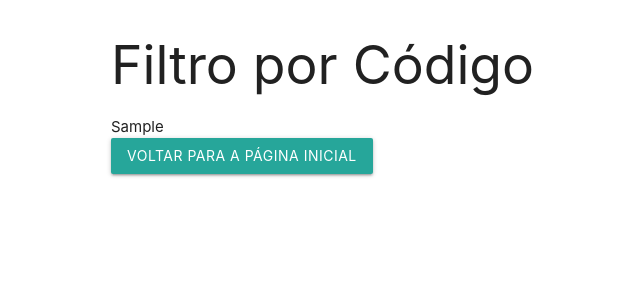
After one commit to delanoholanda/producao_uni, a Flask app: template app/templates/filtro_codigo.html in a window 1280 px wide. The commit adds this page. Shown: the top 300 px of the page, without its empty margins (81-721 px from the left). Run offline with Flask 3, Linux system fonts and the light colour scheme; the template is opened without the code that fills it: most values are stand-ins (such as "Sample title", 1, 10 or a date in 2020).

Commit message:
Ajustes nos valores pagos em crianças AT e adição de Filtro por AT 30% concluido

```diff
--- a/app/app.py
+++ b/app/app.py
@@ -8,6 +8,11 @@ import re
 import PyPDF2
 
 app = Flask(__name__)
+
+TEXTO_EXTRAIDO = ""
+CODIGOS_DIFERENTES = ""
+LOTES_DIFERENTES = ""
+DATAFRAME_ORIGINAL = None
 
 def extrairTextoPdf(caminho_arquivo):
     with open(caminho_arquivo, 'rb') as arquivo:
@@ -189,6 +194,9 @@ def montarDataFrame(lista_diferentes_codigos, texto_processado):
 
     # Criar o DataFrame
     df = pd.DataFrame(dados)
+    # Limpar espaços em branco no final dos valores da coluna "Beneficiário"
+    df['Beneficiário'] = df['Beneficiário'].str.strip()
+
     return df
 
 def filtroAllCodigo(dataFrame, lista_diferentes_codigos):
@@ -258,10 +266,142 @@ def filtroByCodigo(dataFrame, codigo):
 
     return contagem_ocorrencias
 
+def filtroByCodigo2(dataFrame, codigo):
+
+    # Lista de beneficiários específicos
+    beneficiarios_especificos = ["CECILIA PEREIRA MACHADO", "JOAO MIGUEL PARENTE GOMES"]
+
+    # Selecione apenas as linhas com o código "5000510"
+    df_codigo = dataFrame[dataFrame['Código'] == codigo]
+
+    # Contar a quantidade de ocorrências de cada beneficiário para o código "5000510"
+    contagem_ocorrencias = df_codigo['Beneficiário'].value_counts().reset_index()
+
+    # Renomear as colunas do DataFrame resultante
+    contagem_ocorrencias.columns = ['Beneficiário', 'Quantas vezes Passou']
+
+
+
+
+    # print(contagem_ocorrencias)
+
+    #     # Verificando se os beneficiários estão no DataFrame
+    # for beneficiario in beneficiarios_especificos:
+    #     if beneficiario in contagem_ocorrencias["Beneficiário"].values:
+    #         print(f"{beneficiario} está presente no DataFrame.")
+    #     else:
+    #         print(f"{beneficiario} não está presente no DataFrame.")
+
+    # Criando a nova coluna "Valor Por Atendimento" e atribuindo o valor de 50,00 em todas as linhas
+    contagem_ocorrencias['Valor Por Atendimento'] = 50.00
+
+
+    # Função para calcular os valores específicos para os beneficiários "CECILIA PEREIRA MACHADO" e "JOAO MIGUEL PARENTE GOMES"
+    def calcular_valores(row):
+        if row['Beneficiário'] in beneficiarios_especificos:
+            parceiro_1 = row['Quantas vezes Passou'] * row['Valor Por Atendimento'] * 0.5
+            parceiro_2 = row['Quantas vezes Passou'] * row['Valor Por Atendimento'] * 0.4
+        else:
+            parceiro_1 = row['Quantas vezes Passou'] * row['Valor Por Atendimento'] * 0.6
+            parceiro_2 = row['Quantas vezes Passou'] * row['Valor Por Atendimento'] * 0.4
+
+        recebido = row['Quantas vezes Passou'] * row['Valor Por Atendimento']
+        devido = 40 * 50.00 if row['Beneficiário'] in beneficiarios_especificos else 0.00
+        mae_faltou = recebido - devido if row['Beneficiário'] in beneficiarios_especificos else 0.00
+        return pd.Series({'Recebido': recebido, 'Devido': devido, 'Mãe Faltou': mae_faltou, 'Parceiro 1 - 60%': parceiro_1, 'Parceiro 2 - 40%': parceiro_2})
+
+    # Aplicando a função aos dados do DataFrame para calcular as colunas "Recebido", "Devido", "Mãe Faltou", "Parceiro 1 - 60%" e "Parceiro 2 - 40%"
+    contagem_ocorrencias[['Recebido', 'Devido', 'Mãe Faltou', 'Parceiro 1 - 60%', 'Parceiro 2 - 40%']] = contagem_ocorrencias.apply(calcular_valores, axis=1)
+
+    # Formatar as colunas para o formato de moeda (real brasileiro)
+    # contagem_ocorrencias['Quantas vezes Passou'] = contagem_ocorrencias['Quantas vezes Passou'].map('R${:,.2f}'.format)
+    contagem_ocorrencias['Valor Por Atendimento'] = contagem_ocorrencias['Valor Por Atendimento'].map('R$ {:,.2f}'.format)
+    contagem_ocorrencias['Recebido'] = contagem_ocorrencias['Recebido'].map('R$ {:,.2f}'.format)
+    contagem_ocorrencias['Devido'] = contagem_ocorrencias['Devido'].map('R$ {:,.2f}'.format)
+    contagem_ocorrencias['Mãe Faltou'] = contagem_ocorrencias['Mãe Faltou'].map('R$ {:,.2f}'.format)
+    contagem_ocorrencias['Parceiro 1 - 60%'] = contagem_ocorrencias['Parceiro 1 - 60%'].map('R$ {:,.2f}'.format)
+    contagem_ocorrencias['Parceiro 2 - 40%'] = contagem_ocorrencias['Parceiro 2 - 40%'].map('R$ {:,.2f}'.format)
+
+
+    # Ordenar o DataFrame pelo nome dos beneficiários em ordem alfabética
+    contagem_ocorrencias = contagem_ocorrencias.sort_values(by='Beneficiário', ignore_index=True)
+
+    return contagem_ocorrencias
+
+
+def filtroByAT(dataFrame, beneficiarios_desejados, codigo):
+
+    # Lista de beneficiários específicos
+    beneficiarios_especificos = ["CECILIA PEREIRA MACHADO", "JOAO MIGUEL PARENTE GOMES"]
+
+    # Selecione apenas as linhas com o código "5000510"
+    df_codigo = dataFrame[dataFrame['Código'] == codigo]
+
+    # Contar a quantidade de ocorrências de cada beneficiário para o código "5000510"
+    contagem_ocorrencias = df_codigo['Beneficiário'].value_counts().reset_index()
+
+    # Renomear as colunas do DataFrame resultante
+    contagem_ocorrencias.columns = ['Beneficiário', 'Quantas vezes Passou']
+
+    print(contagem_ocorrencias)
+
+    # Filtro para manter apenas as linhas cujo beneficiário está na lista de beneficiários específicos
+    filtro = contagem_ocorrencias["Beneficiário"].isin(beneficiarios_desejados)
+
+    # Aplicar o filtro ao DataFrame
+    contagem_ocorrencias = contagem_ocorrencias[filtro]
+
+    print(contagem_ocorrencias)
+
+
+    # print(contagem_ocorrencias)
+
+    #     # Verificando se os beneficiários estão no DataFrame
+    # for beneficiario in beneficiarios_especificos:
+    #     if beneficiario in contagem_ocorrencias["Beneficiário"].values:
+    #         print(f"{beneficiario} está presente no DataFrame.")
+    #     else:
+    #         print(f"{beneficiario} não está presente no DataFrame.")
+
+    # Criando a nova coluna "Valor Por Atendimento" e atribuindo o valor de 50,00 em todas as linhas
+    contagem_ocorrencias['Valor Por Atendimento'] = 50.00
+
+
+    # Função para calcular os valores específicos para os beneficiários "CECILIA PEREIRA MACHADO" e "JOAO MIGUEL PARENTE GOMES"
+    def calcular_valores(row):
+        if row['Beneficiário'] in beneficiarios_desejados:
+            parceiro_1 = row['Quantas vezes Passou'] * row['Valor Por Atendimento'] * 0.5
+            parceiro_2 = row['Quantas vezes Passou'] * row['Valor Por Atendimento'] * 0.4
+        else:
+            parceiro_1 = row['Quantas vezes Passou'] * row['Valor Por Atendimento'] * 0.6
+            parceiro_2 = row['Quantas vezes Passou'] * row['Valor Por Atendimento'] * 0.4
+
+        recebido = row['Quantas vezes Passou'] * row['Valor Por Atendimento']
+        devido = 40 * 50.00 if row['Beneficiário'] in beneficiarios_especificos else 0.00
+        mae_faltou = recebido - devido if row['Beneficiário'] in beneficiarios_especificos else 0.00
+        return pd.Series({'Recebido': recebido, 'Devido': devido, 'Mãe Faltou': mae_faltou, 'Parceiro 1 - 60%': parceiro_1, 'Parceiro 2 - 40%': parceiro_2})
+
+    # Aplicando a função aos dados do DataFrame para calcular as colunas "Recebido", "Devido", "Mãe Faltou", "Parceiro 1 - 60%" e "Parceiro 2 - 40%"
+    contagem_ocorrencias[['Recebido', 'Devido', 'Mãe Faltou', 'Parceiro 1 - 60%', 'Parceiro 2 - 40%']] = contagem_ocorrencias.apply(calcular_valores, axis=1)
+
+    # Formatar as colunas para o formato de moeda (real brasileiro)
+    # contagem_ocorrencias['Quantas vezes Passou'] = contagem_ocorrencias['Quantas vezes Passou'].map('R${:,.2f}'.format)
+    contagem_ocorrencias['Valor Por Atendimento'] = contagem_ocorrencias['Valor Por Atendimento'].map('R$ {:,.2f}'.format)
+    contagem_ocorrencias['Recebido'] = contagem_ocorrencias['Recebido'].map('R$ {:,.2f}'.format)
+    contagem_ocorrencias['Devido'] = contagem_ocorrencias['Devido'].map('R$ {:,.2f}'.format)
+    contagem_ocorrencias['Mãe Faltou'] = contagem_ocorrencias['Mãe Faltou'].map('R$ {:,.2f}'.format)
+    contagem_ocorrencias['Parceiro 1 - 60%'] = contagem_ocorrencias['Parceiro 1 - 60%'].map('R$ {:,.2f}'.format)
+    contagem_ocorrencias['Parceiro 2 - 40%'] = contagem_ocorrencias['Parceiro 2 - 40%'].map('R$ {:,.2f}'.format)
+
+    # Ordenar o DataFrame pelo nome dos beneficiários em ordem alfabética
+    contagem_ocorrencias = contagem_ocorrencias.sort_values(by='Beneficiário', ignore_index=True)
+
+    return contagem_ocorrencias
 
 
 @app.route('/', methods=['GET', 'POST'])
 def index():
+    global DATAFRAME_ORIGINAL
     if request.method == 'POST':
         file = request.files['file']
         if file and file.filename.endswith('.pdf'):
@@ -274,13 +414,14 @@ def index():
             lista_diferentes_lotes, lista_diferentes_codigos = buscaLotesCodigos(texto_extraido)
             texto_processado = tratarTextoExtraido(texto_extraido, lista_diferentes_lotes, lista_diferentes_codigos)
             df = montarDataFrame(lista_diferentes_codigos, texto_processado)
+            DATAFRAME_ORIGINAL = df
 
             # Remove the temporary file after processing
             os.remove(temp_file_path)
 
             # df_exibir = filtroAllCodigo(df, lista_diferentes_codigos)
 
-            df_exibir = filtroByCodigo(df,codigo="5000510")
+            df_exibir = filtroByCodigo2(df,codigo="5000510")
 
             # Convert the DataFrame to an HTML table
             df_html = df_exibir.to_html(classes='table table-bordered table-striped', index=False)
@@ -288,5 +429,38 @@ def index():
 
     return render_template('index.html')
 
+@app.route('/filtro-5000510', methods=['GET'])
+def filtro_codigo_5000510():
+    global DATAFRAME_ORIGINAL
+    if DATAFRAME_ORIGINAL is None:
+        return "No dataframe available."
+    df_exibir = filtroByCodigo(DATAFRAME_ORIGINAL, codigo="5000510")
+    df_html = df_exibir.to_html(classes='table table-bordered table-striped center-align', index=False)
+    return render_template('filtro_codigo.html', df_html=df_html)
+
+@app.route('/filtro-elizza', methods=['GET'])
+def filtro_elizza():
+    global DATAFRAME_ORIGINAL
+    if DATAFRAME_ORIGINAL is None:
+        return "No dataframe available."
+    print(DATAFRAME_ORIGINAL)
+    # Fazendo o filtro com base nos beneficiários desejados
+    beneficiarios_desejados = ["ARTHUR MIGUEL C QUEIROZ", "CAIO ALMEIDA CARNEIRO", "CECILIA PEREIRA MACHADO",
+                                 "ERIC ALMEIDA CARNEIRO", "JOAO GUILHERME S SANTOS", "JOAO LUCAS D QUEIROZ",
+                                 "JOAO MIGUEL PARENTE GOMES", "LUIZ GABRIEL O ALVES", "YAN LUCCA LEMOS GOMES"]
+
+    codigo = "5000510"
+    df_exibir = filtroByAT(DATAFRAME_ORIGINAL, beneficiarios_desejados, codigo)
+    df_html = df_exibir.to_html(classes='table table-bordered table-striped', index=False)
+    return render_template('filtro_codigo.html', df_html=df_html)
+
+@app.route('/filtro-5000518', methods=['GET'])
+def filtro_codigo_5000518():
+    global DATAFRAME_ORIGINAL
+    df_exibir = filtroByCodigo(DATAFRAME_ORIGINAL, codigo="5000518")
+    df_html = df_exibir.to_html(classes='table table-bordered table-striped', index=False)
+    return render_template('filtro_codigo.html', df_html=df_html)
+
+
 if __name__ == '__main__':
     app.run(debug=True)
--- /dev/null
+++ b/app/templates/filtro_codigo.html
@@ -0,0 +1,20 @@
+<!DOCTYPE html>
+<html>
+<head>
+    <title>Filtro Código</title>
+    <!-- Link Materialize CSS -->
+    <link rel="stylesheet" href="https://cdnjs.cloudflare.com/ajax/libs/materialize/1.0.0/css/materialize.min.css">
+</head>
+<body>
+    <div class="container">
+        <h2>Filtro por Código</h2>
+        <!-- O dataframe filtrado será inserido aqui -->
+        {{ df_html | safe }}
+        <br>
+        <a href="{{ url_for('index') }}" class="btn waves-effect waves-light">Voltar para a página inicial</a>
+    </div>
+
+    <!-- Link Materialize JavaScript -->
+    <script src="https://cdnjs.cloudflare.com/ajax/libs/materialize/1.0.0/js/materialize.min.js"></script>
+</body>
+</html>
```
Also changed, not shown: app/templates/index.html (+53 -4 lines), app/templates/teste.html (added, +46 -0 lines).
